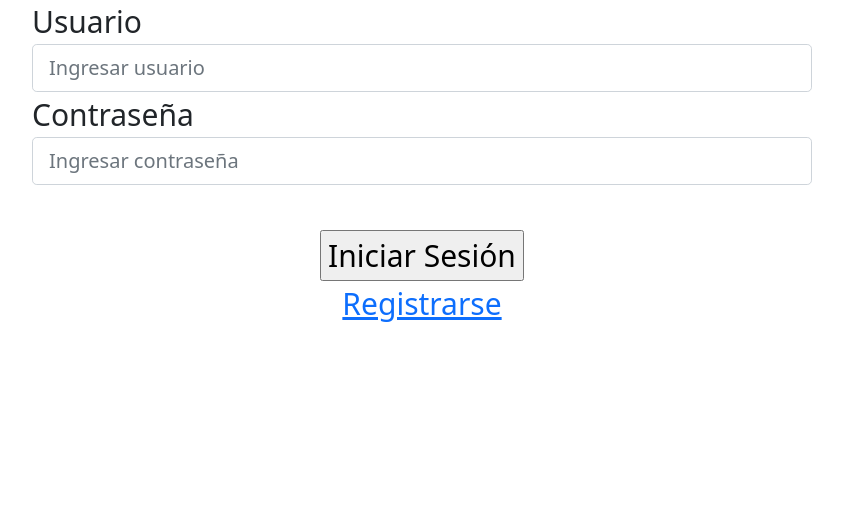
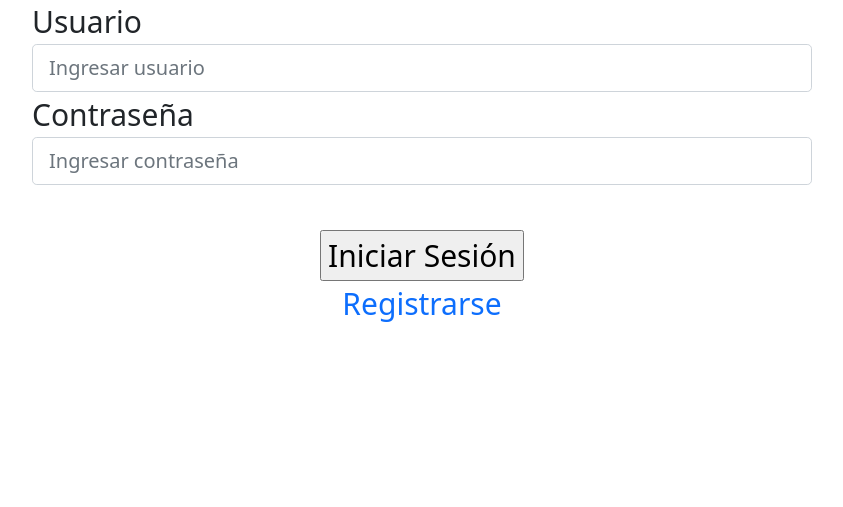
Before and after one commit to Daukjp/proyectofinal, a PHP site: page / in a window 1280 px wide. Shown: the part 421-928 px from the top of the page, without its empty margins (218-1061 px from the left). Run offline with PHP 8.4, Linux system fonts and the light colour scheme.

Commit message:
ejercicio 2

```diff
--- a/index.php
+++ b/index.php
@@ -55,7 +55,7 @@
         <div class="row">
             <div class="col" align="center">
                 <input type="submit" name="sesion"value="Iniciar Sesión"> <br>
-                <a href="registro.php">Registrarse</a>
+                <a href="registro.php" style="text-decoration: none;">Registrarse</a>
             </div>
         </div>
     </div>
```
